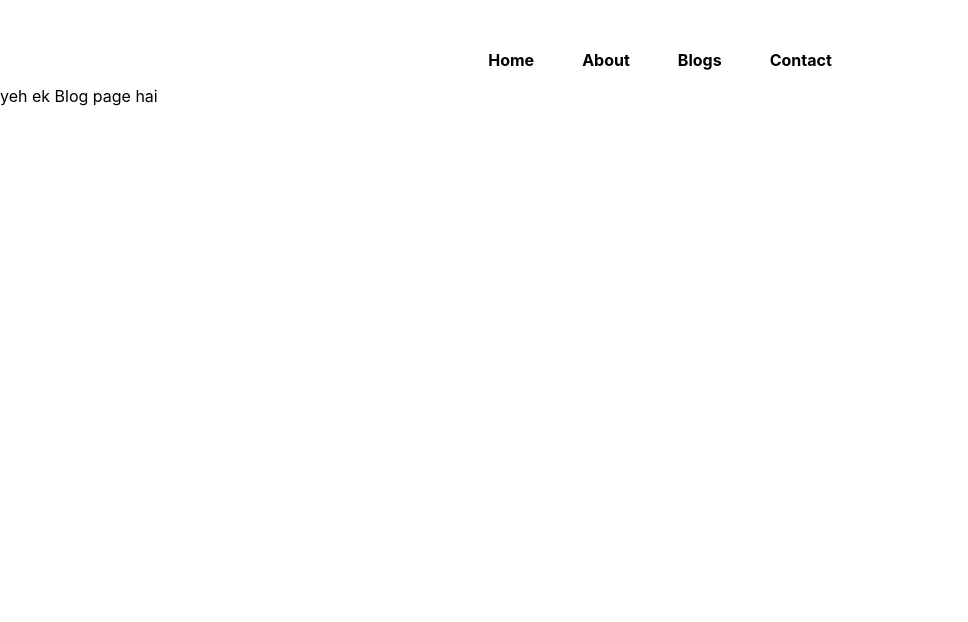
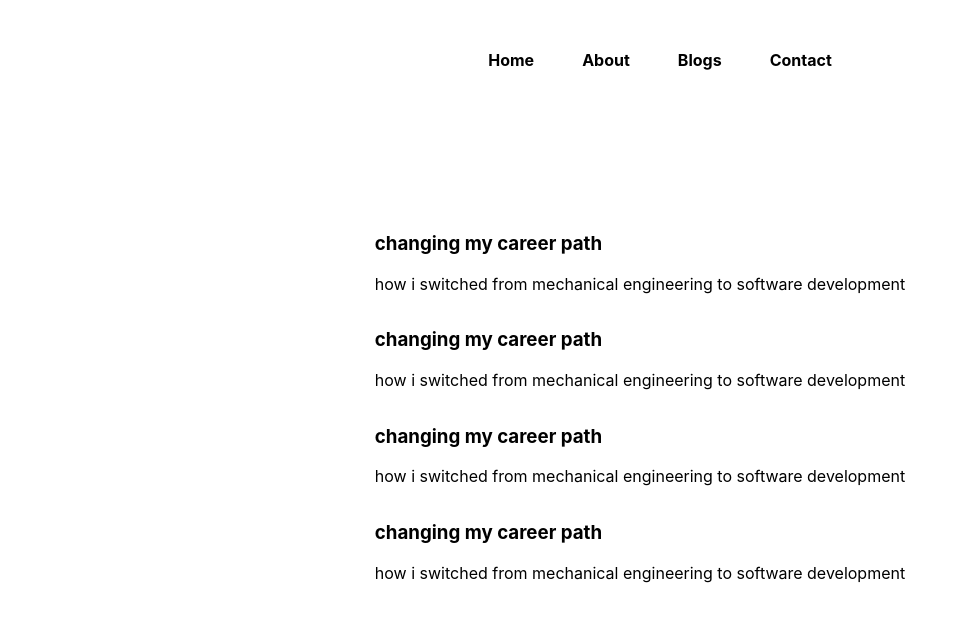
Before and after one commit to dipanc1/morph, a Next.js app: page /blogs in a window 1280 px wide. Shown: the top 622 px of the page, without its empty margins (0-968 px from the left). Built offline with nearby package versions, Linux system fonts and the light colour scheme.

Commit message:
added link and stuff, deleted videos

```diff
--- a/pages/blogs.js
+++ b/pages/blogs.js
@@ -1,8 +1,31 @@
+import Link from 'next/link'
 import React from 'react'
+import styles from '../styles/Blog.module.css'
 
 const Blogs = () => {
   return (
-    <div>yeh ek Blog page hai</div>
+    <div className={styles.container}>
+      <main className={styles.main}>
+        <div className={styles.blogItem}>
+          <Link href={'/blogpost/changing-my-career'}>
+            <h3>changing my career path</h3>
+          </Link>
+            <p>how i switched from mechanical engineering to software development</p>
+        </div>
+        <div className={styles.blogItem}>
+          <h3>changing my career path</h3>
+          <p>how i switched from mechanical engineering to software development</p>
+        </div>
+        <div className={styles.blogItem}>
+          <h3>changing my career path</h3>
+          <p>how i switched from mechanical engineering to software development</p>
+        </div>
+        <div className={styles.blogItem}>
+          <h3>changing my career path</h3>
+          <p>how i switched from mechanical engineering to software development</p>
+        </div>
+      </main>
+    </div>
   )
 }
 
--- /dev/null
+++ b/styles/Blog.module.css
@@ -0,0 +1,16 @@
+.container {
+    padding: 0 2rem;
+}
+
+.main {
+    min-height: 80vh;
+    flex: 1;
+    display: flex;
+    flex-direction: column;
+    justify-content: center;
+    align-items: center;
+}
+
+.blogItem h3 {
+    cursor: pointer;
+}
--- /dev/null
+++ b/styles/BlogPost.module.css
@@ -0,0 +1,11 @@
+.container {
+    padding: 2rem 15rem;
+}
+
+.main {
+    flex: 1;
+    display: flex;
+    flex-direction: column;
+    justify-content: center;
+    align-items: center;
+}
```
Also changed, not shown: pages/blogpost/[slug].js (+13 -4 lines).
